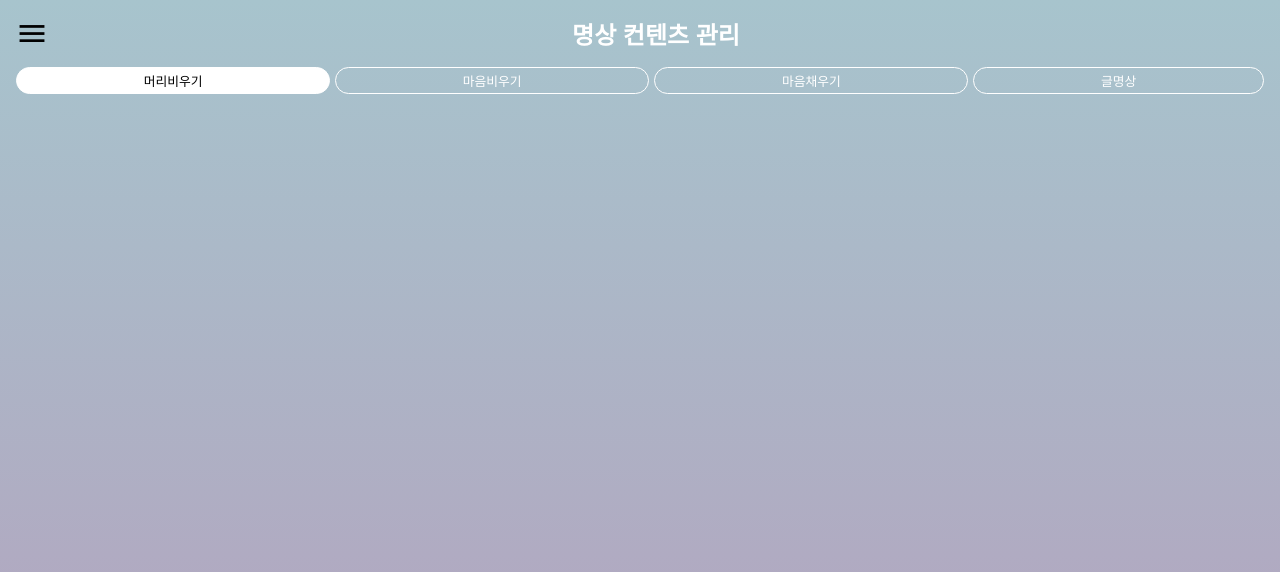
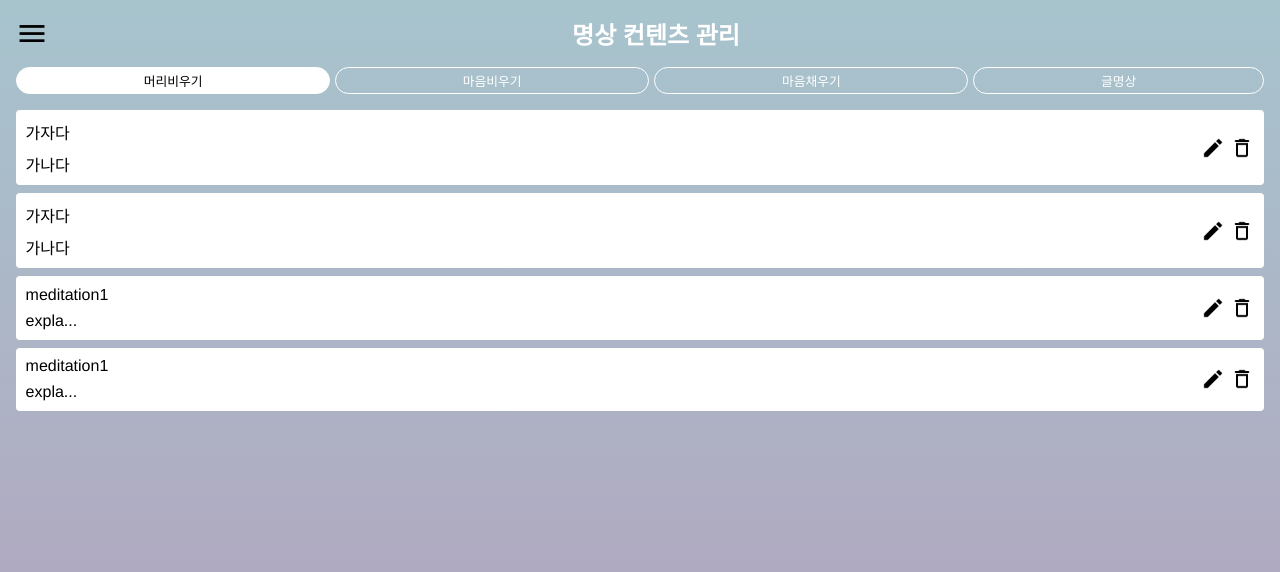
Before and after one commit to inheart-development/Inheart-admin-front, a Vue app: page /content in a window 1280 px wide. Shown: the top 572 px of the page. Built offline with nearby package versions, Linux system fonts and the light colour scheme.

Commit message:
Add ContentPreviewCard to content page

```diff
--- a/src/pages/content.vue
+++ b/src/pages/content.vue
@@ -17,6 +17,13 @@
         />
       </div>
       <div class="meditation-card-container">
+        <content-preview-card
+          v-for="(data, i) in content"
+          :key="i"
+          :contentNo="data.contentsNo"
+          :contentTitle="data.contentsTitle"
+          :contentExplain="data.contentsExplan"
+        />
       </div>
     </div>
   </div>
@@ -26,15 +33,44 @@
 import navigationDrawer from '../components/NavigationDrawer.vue';
 import pageHeader from '../components/PageHeader.vue';
 import CategoryButton from '../components/utils/CategoryButton.vue';
+import ContentPreviewCard from '../components/ContentPreviewCard.vue';
 
 export default {
   name: 'content',
-  components: { navigationDrawer, pageHeader, CategoryButton },
+  components: {
+    navigationDrawer, pageHeader, CategoryButton, ContentPreviewCard,
+  },
   data() {
     return {
       isDrawerOpened: false,
       categories: ['머리비우기', '마음비우기', '마음채우기', '글명상'],
       selectedCategory: 0,
+      content: [
+        {
+          contentsNo: 61,
+          categoryNo: 1,
+          contentsTitle: '가자다',
+          contentsExplan: '가나다',
+        },
+        {
+          contentsNo: 62,
+          categoryNo: 1,
+          contentsTitle: '가자다',
+          contentsExplan: '가나다',
+        },
+        {
+          contentsNo: 63,
+          categoryNo: 1,
+          contentsTitle: 'meditation1',
+          contentsExplan: 'explain1',
+        },
+        {
+          contentsNo: 64,
+          categoryNo: 1,
+          contentsTitle: 'meditation1',
+          contentsExplan: 'explain1',
+        },
+      ],
     };
   },
   methods: {
@@ -63,4 +99,11 @@ export default {
   padding: 0 1em;
   grid-gap: 5px;
 }
+
+.meditation-card-container {
+  display: grid;
+  grid-gap: 0.5em;
+  padding: 0 1em;
+  margin-top: 1em;
+}
 </style>
```
